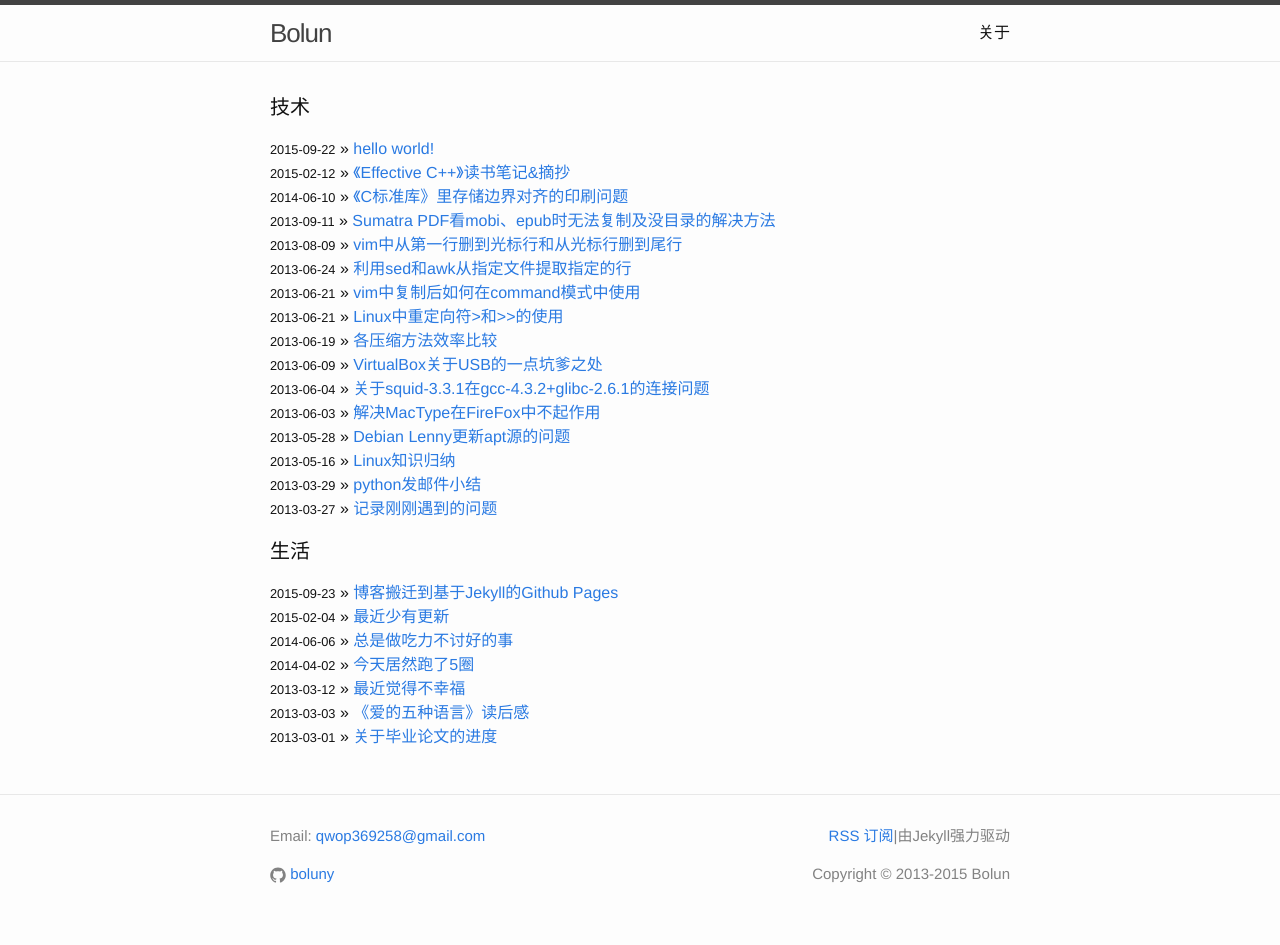
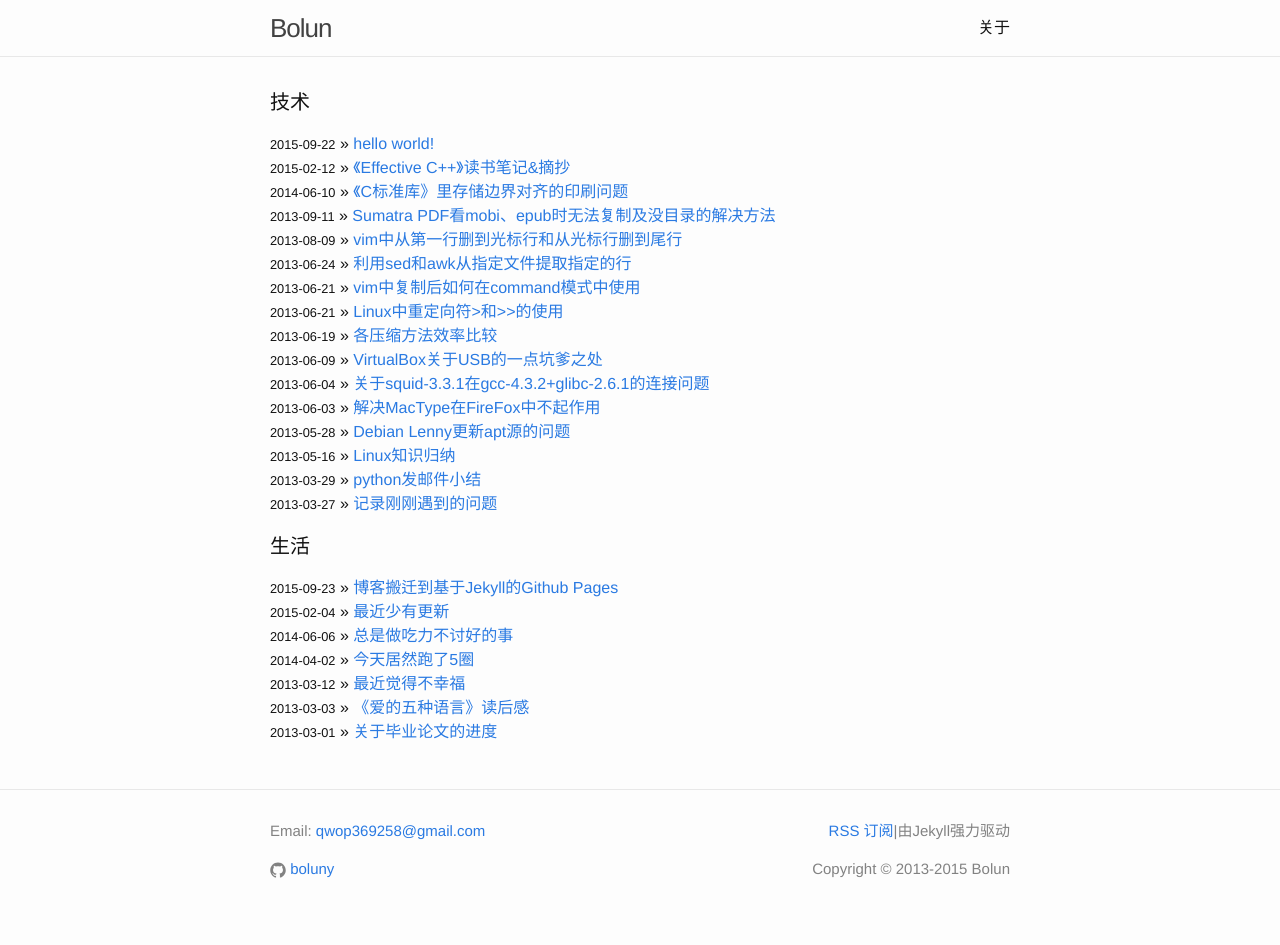
Before and after one commit to boluny/boluny.github.io, a Jekyll site: the page built from index.html, in a window 1280 px wide. Built offline with Jekyll 4.4.1, drawn with Linux system fonts in a browser that asks for light colours.

Commit message:
site header css adjustment

```diff
--- a/_sass/_layout.scss
+++ b/_sass/_layout.scss
@@ -2,7 +2,7 @@
  * Site header
  */
 .site-header {
-    border-top: 5px solid $grey-color-dark;
+    // border-top: 5px solid $grey-color-dark;
     border-bottom: 1px solid $grey-color-light;
     min-height: 56px;
 
```
